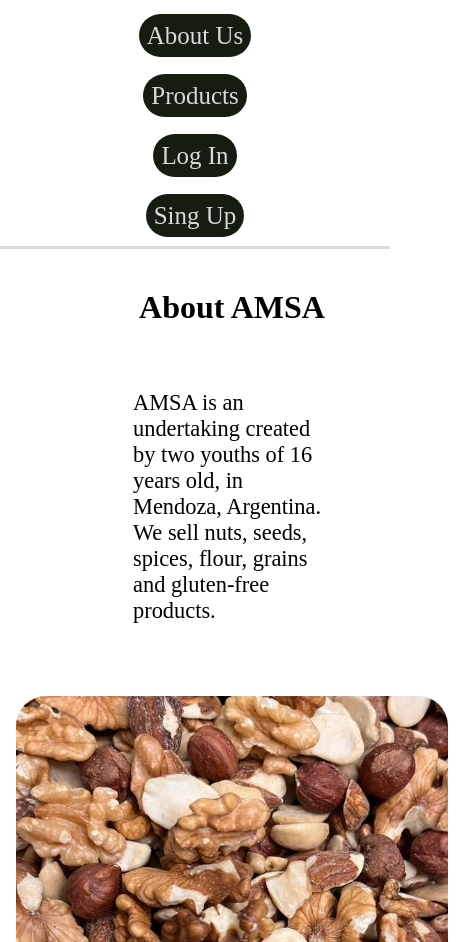
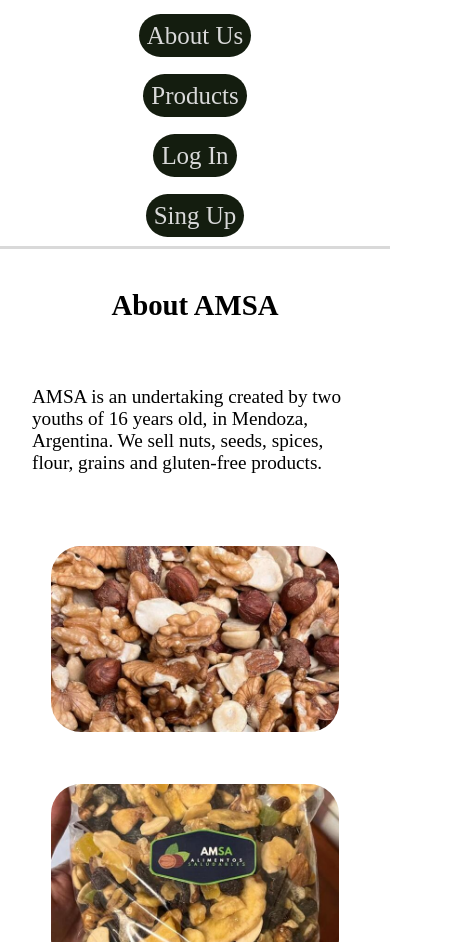
Before and after one commit to santinoamodeo/amsa-site-sass-responsive, a website: page pages/about-us.html in a window 390 px wide. Shown: the part 158-1100 px from the top of the page, 464 px wide, since content can reach past the window. Drawn offline with Linux system fonts and the light colour scheme.

Commit message:
media-425-main-about-us

```diff
--- /dev/null
+++ b/scss/layout/media-425-main-about-us.scss
@@ -0,0 +1,30 @@
+@media(max-width:425px){
+    main{
+        .h1-p2{
+            h1{
+                font-size: 1.8rem;
+            }
+        }
+        .p-p2{
+            padding-top: 2rem;
+            padding-bottom: 2.5rem;
+            padding-left: 0;
+            padding-right: 0;
+            p{
+                font-size: 1.2rem;
+            }
+        }
+        .imgs-p2{
+            .euro{
+                img{
+                    width: 18rem;
+                }
+            }
+            .tropi{
+                img{
+                    width: 18rem;
+                }
+            }
+        }
+    }
+}
--- a/scss/layout/media-768-main-about-us.scss
+++ b/scss/layout/media-768-main-about-us.scss
@@ -6,6 +6,8 @@
             }
         }
         .p-p2{
+            padding-left: 0;
+            padding-right: 0;
             p{
                 font-size: 1.4rem;
             }
--- a/scss/style.scss
+++ b/scss/style.scss
@@ -13,6 +13,7 @@
 @import"./layout/main-about-us.scss";
 @import"./layout/media-1350-main-about-us.scss";
 @import"./layout/media-768-main-about-us.scss";
+@import"./layout/media-425-main-about-us.scss";
 @import"./layout/main-products.scss";
 @import"./layout/main-log-in.scss";
 @import"./layout/main-sing-up.scss";
```
Also changed, not shown: css/style.css, 1 other file.
